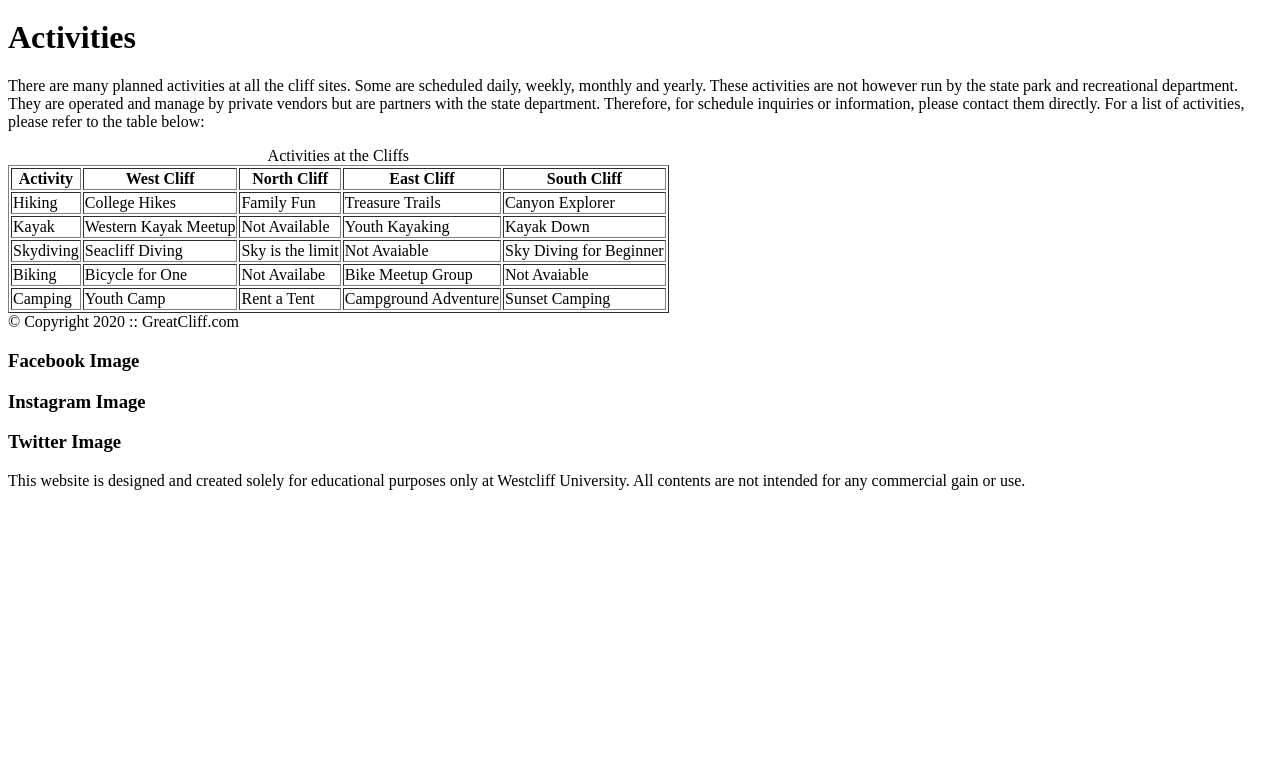
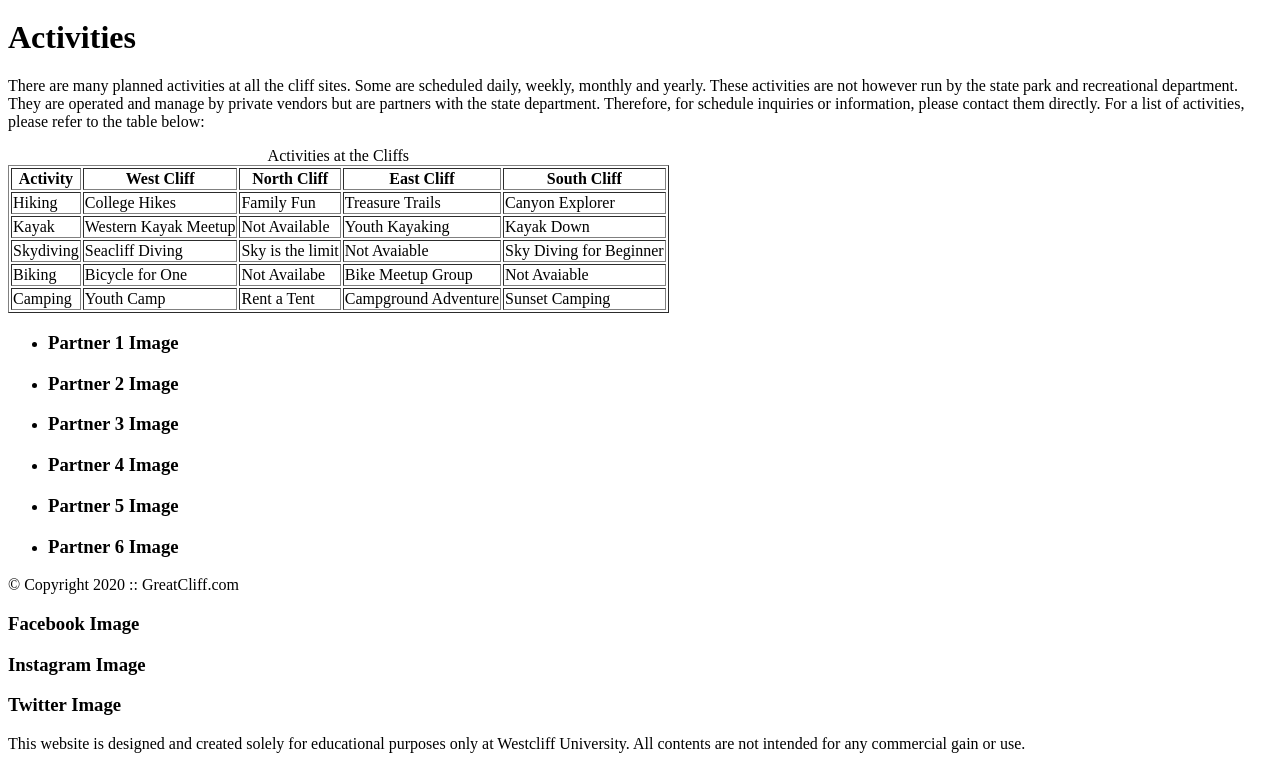
Before and after one commit to IvyLiu0/WEB801-Week1-Day2-Homework, a plain HTML site: page activities.html in a window 1280 px wide. Shown: the part 791-1560 px from the top of the page. Before the commit the page ends 1297 px from the top, so only its background shows below. Drawn offline with Linux system fonts and the light colour scheme.

Commit message:
activities page

```diff
--- a/activities.html
+++ b/activities.html
@@ -79,6 +79,16 @@
                     </tbody>
                 </table>
             </main><!--End Main Content-->
+            <section>
+                <ul id="partners">
+                    <li class="partner"><h3>Partner 1 Image</h3></li>
+                    <li class="partner"><h3>Partner 2 Image</h3></li>
+                    <li class="partner"><h3>Partner 3 Image</h3></li>
+                    <li class="partner"><h3>Partner 4 Image</h3></li>
+                    <li class="partner"><h3>Partner 5 Image</h3></li>
+                    <li class="partner"><h3>Partner 6 Image</h3></li>
+                </ul>
+            </section>
             <!--Footer Information-->
             <footer>
                 <div id="nondisclaimer">
```
Also changed, not shown: index.html (+1 -1 lines).
